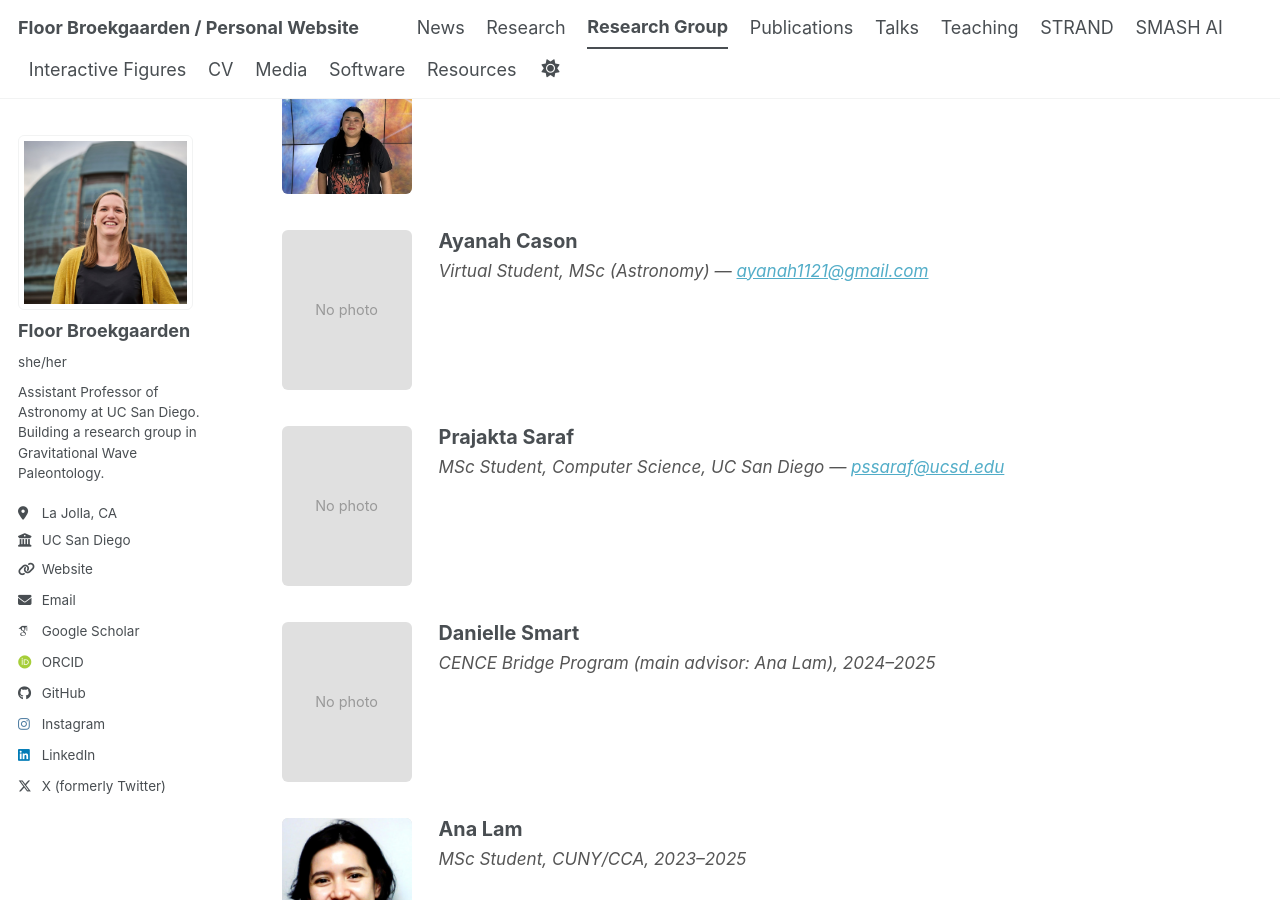
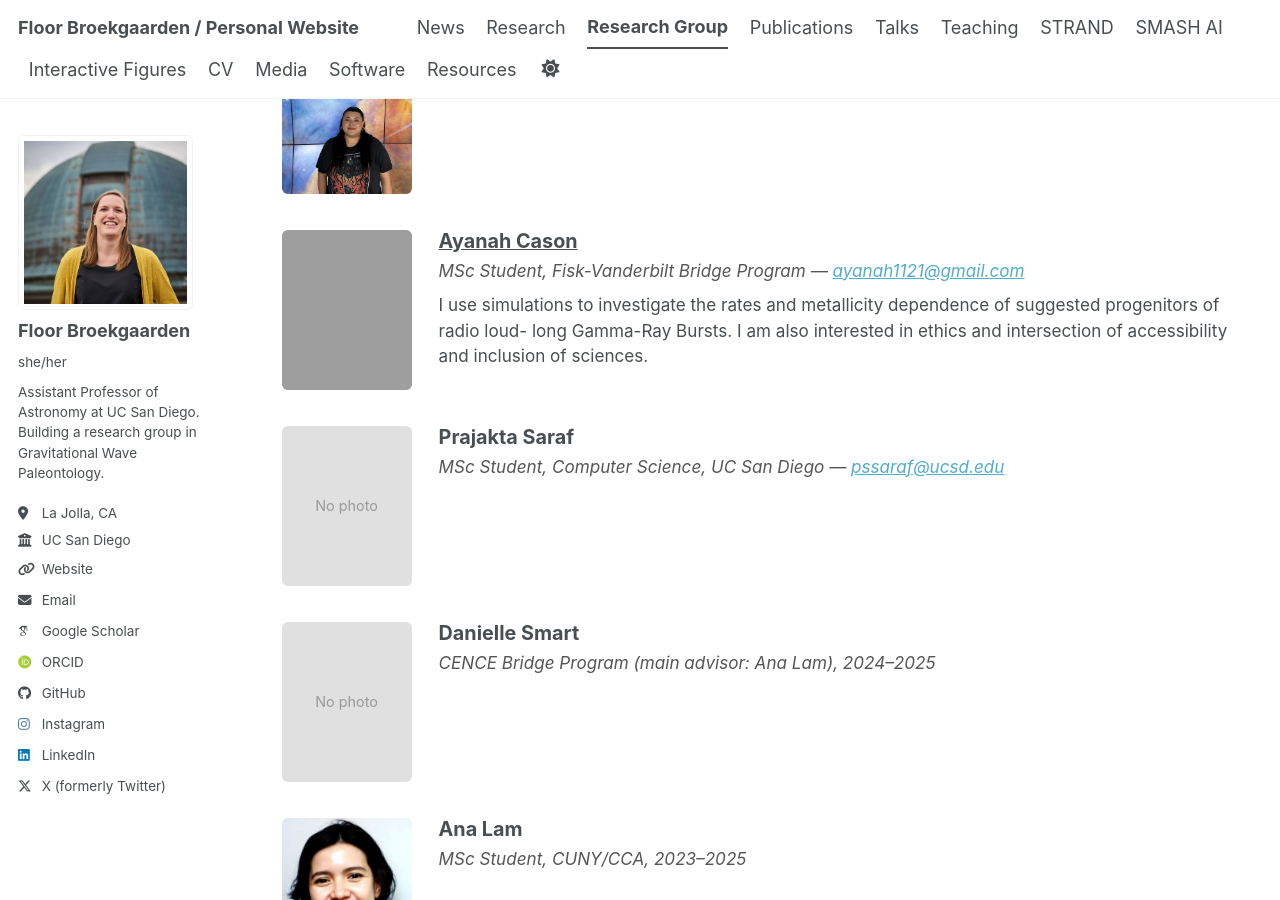
Before and after one commit to FloorBroekgaarden/FloorBroekgaarden.github.io, a Jekyll site: the page built from _pages/group.md, in a window 1280 px wide and 900 px high, scrolled down 8284 px. Built offline with Jekyll 4.4.1, drawn with Linux system fonts in a browser that asks for light colours; some web fonts are replaced; a script bundle is joined from its source files by our own code; library files that are not in the unit come from our copies; grey boxes are pictures that could not be loaded.

Commit message:
Update group.md

```diff
--- a/_pages/group.md
+++ b/_pages/group.md
@@ -401,10 +401,12 @@ author_profile: true
 </div>
 
 <div class="member-card">
-  <div class="member-photo-placeholder">No photo</div>
+  <img src="/images/ayanah-cason.png" alt="Ayanah Cason" class="member-photo" onerror="this.style.display='none';this.nextElementSibling.style.display='flex';">
+  <div class="member-photo-placeholder" style="display:none;">No photo</div>
   <div class="member-info">
-    <h3>Ayanah Cason</h3>
-    <p class="role">Virtual Student, MSc (Astronomy) &mdash; <a href="mailto:ayanah1121@gmail.com">ayanah1121@gmail.com</a></p>
+    <h3><a href="https://www.fisk-vanderbilt-bridge.org/ayanah-cason" style="color:inherit;">Ayanah Cason</a></h3>
+    <p class="role">MSc Student, Fisk-Vanderbilt Bridge Program &mdash; <a href="mailto:ayanah1121@gmail.com">ayanah1121@gmail.com</a></p>
+    <p>I use simulations to investigate the rates and metallicity dependence of suggested progenitors of radio loud- long Gamma-Ray Bursts. I am also interested in ethics and intersection of accessibility and inclusion of sciences.</p>
   </div>
 </div>
 
```
